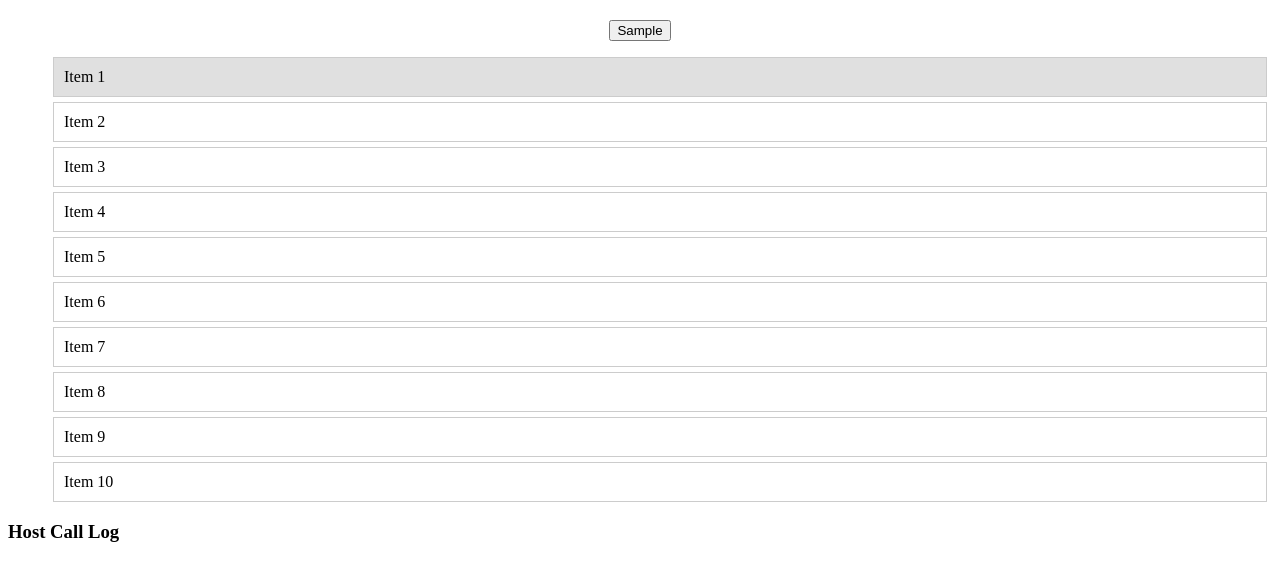
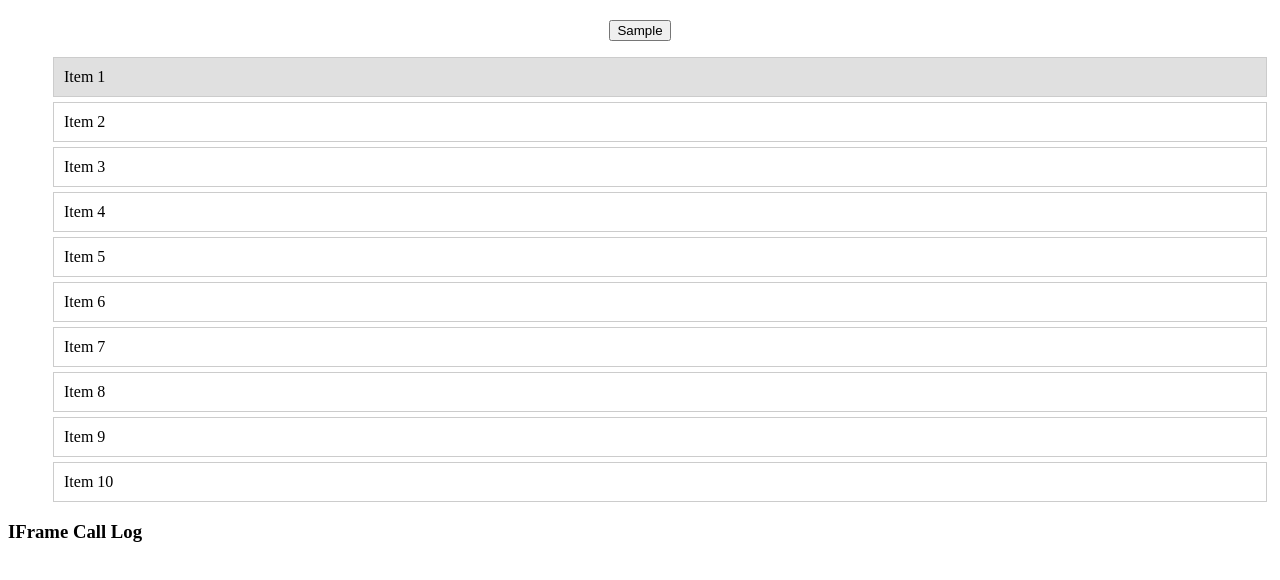
Before and after one commit to beyerl/messaging-system-child, an Angular app: page / in a window 1280 px wide. Shown: the top 580 px of the page. Built offline with nearby package versions, Linux system fonts and the light colour scheme.

Commit message:
caption change

```diff
--- a/src/app/app.component.html
+++ b/src/app/app.component.html
@@ -5,6 +5,6 @@
 <app-item-list (selectedItemChange)="onItemSelected($event)"></app-item-list>
 
 <div class="host-call-log">
-  <h3>Host Call Log</h3>
+  <h3>IFrame Call Log</h3>
   <div *ngFor="let log of hostLogs">{{ log }}</div>
 </div>
```
